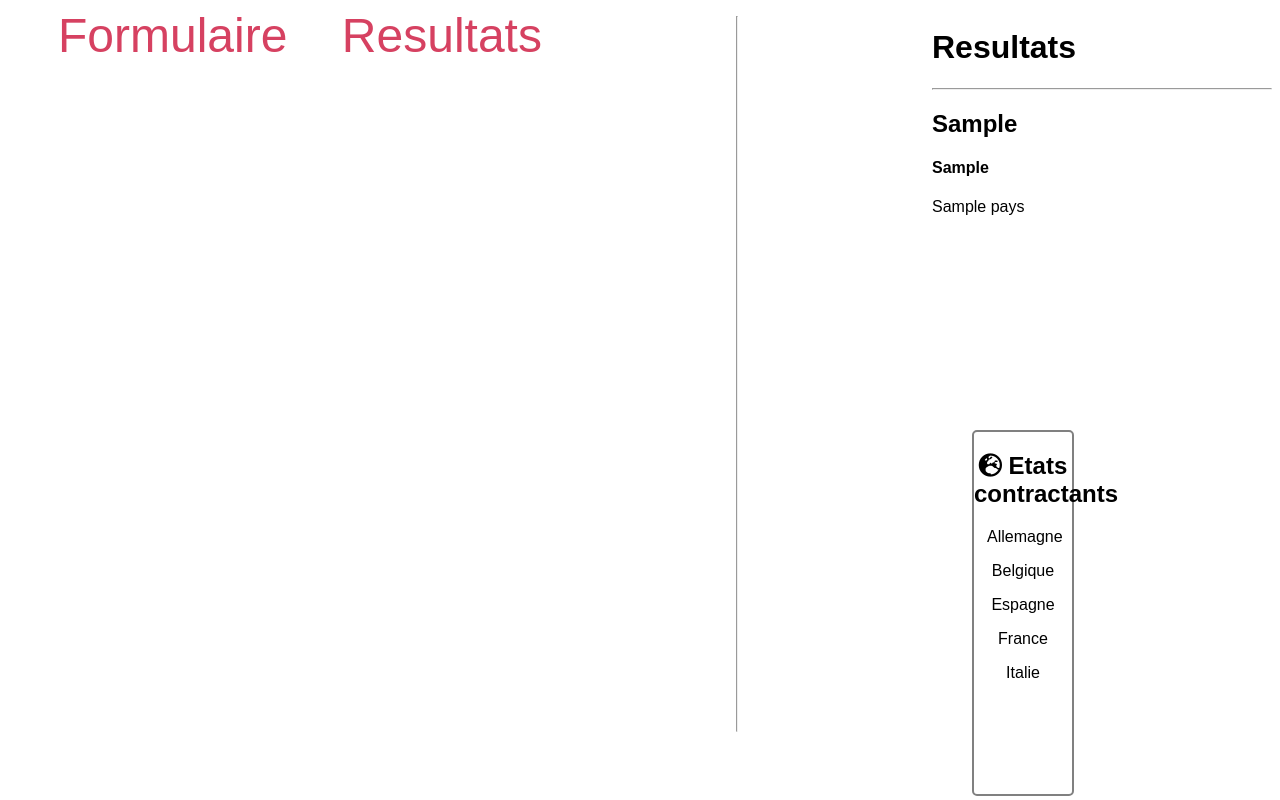
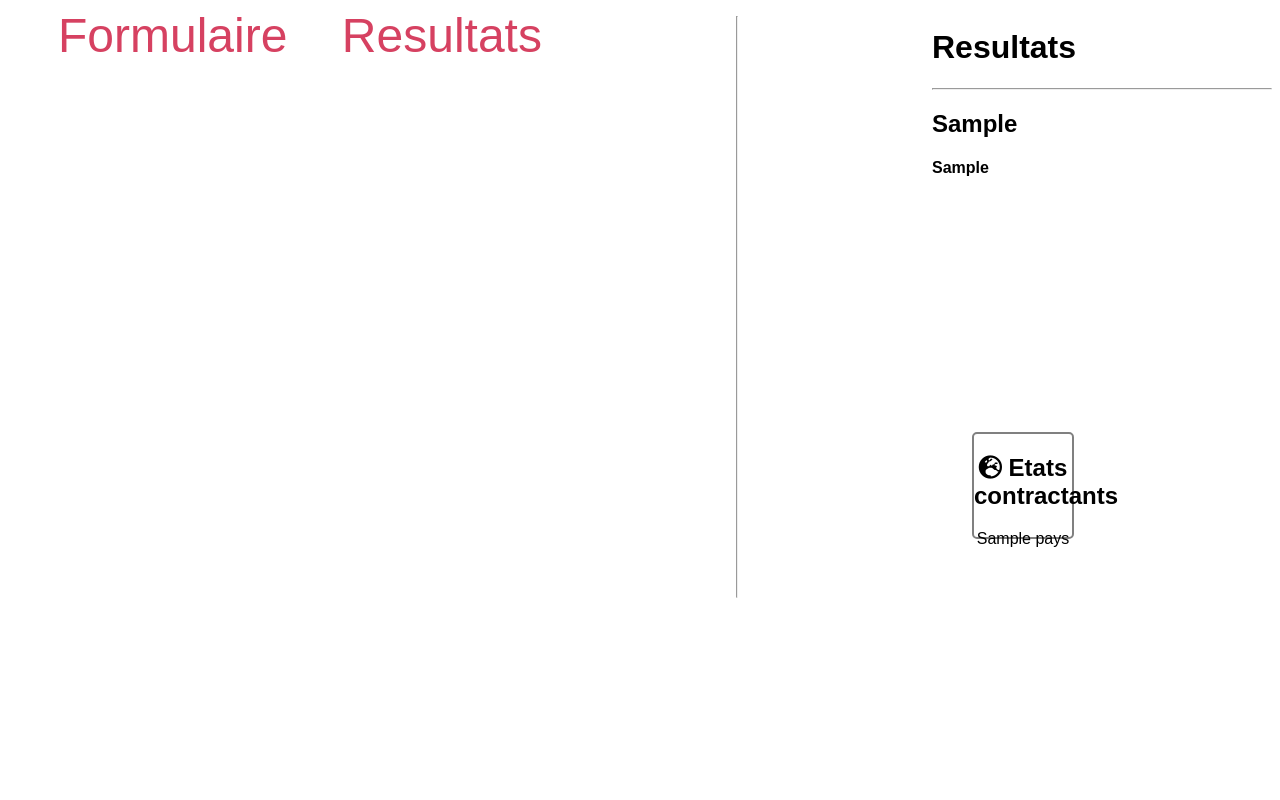
Before and after one commit to alicepolosan/Projet-Comparateur-de-Brevets, a Flask app: template comparateur/templates/resultats.html in a window 1280 px wide. Run offline with Flask 2, Linux system fonts and the light colour scheme; the template is opened without the code that fills it: most values are stand-ins (such as "Sample title", 1, 10 or a date in 2020); a map, chart or similar area stays blank; some libraries are stand-ins or nearby versions.

Commit message:
Alice Commit
Modification d'affichage (bloc pays et options graphiques)

```diff
--- a/comparateur/static/CSS/main.css
+++ b/comparateur/static/CSS/main.css
@@ -20,6 +20,11 @@ body {
     margin: 40px;
  }
 
+.Résultats {
+    display: grid;
+}
+
+
 #list0 {
     display : none
 }
--- a/comparateur/static/JS/main2.js
+++ b/comparateur/static/JS/main2.js
@@ -51,6 +51,12 @@ document.addEventListener("DOMContentLoaded", () => {
             }]
         },
         options: {
+            plugins: {
+                title: {
+                    display: true,
+                    text: 'Comparateur Brevet Unitaire et Brevet Européen'
+                }
+            },
             scales: {
                 y: {
                     beginAtZero: true,
--- a/comparateur/templates/resultats.html
+++ b/comparateur/templates/resultats.html
@@ -6,26 +6,30 @@
     {% for brevet in brevet_list %}
         <h2> {{ brevet['annee_depot'] }} </h2>
         <h4> {{ brevet['annee_delivrance'] }} </h4>
-        <p> {{ brevet['pays'] }} </p>
+        <!--<p> {{ brevet['pays'] }} </p> !-->
     {% endfor %}
     <p id = "list0"> {{list0}}</p>
     <p id = "list1"> {{list1}}</p>
     <p id = "list2"> {{list2}}</p>
     <p id = "list3"> {{list3}}</p>
     <p id = "list4"> {{list4}}</p>
+
     <script type="text/javascript" src="https://cdnjs.cloudflare.com/ajax/libs/Chart.js/2.7.3/Chart.bundle.min.js"></script>
     <script type="text/javascript" src={{ url_for("static", filename="JS/main2.js") }}></script>
-    <link rel="stylesheet" type="text/css" href={{ url_for('static', filename = 'CSS/main.css')}}>
-    <div class = 'Chart'>
-    <canvas id="BarCanvas" aria-label="chart" role ="img"> </canvas>
+    <link rel="stylesheet" type="text/css" href={{ url_for('static', filename = 'CSS/main.css') }}>
+
+    <div class = 'Résultats'>
+        <div class = 'Chart'>
+        <canvas id="BarCanvas" aria-label="chart" role ="img"> </canvas>
+        </div>
+        <div class = 'Pays'>
+            <h2> <i class="fa fa-globe-europe"></i> Etats contractants </h2>
+            {% for brevet in brevet_list %}
+            {% for pays in brevet['pays'] %}
+            <p> {{ pays }} </p>
+            {% endfor %}
+            {% endfor %}
+        </div>
     </div>
-    <div class = 'Pays'>
-        <h2> <i class="fa fa-globe-europe"></i> Etats contractants </h2>
-        <p> <i class="fa fa-square-check"></i> Allemagne </p>
-        <p> <i class="fa-light fa-square-check"></i> Belgique </p>
-        <p> <i class="fa-light fa-square-check"></i> Espagne </p>
-        <p> <i class="fa-light fa-square-check"></i> France </p>
-        <p> <i class="fa-light fa-square-check"></i> Italie </p>
-     </div>
 {% endblock %}
 </div>
```
